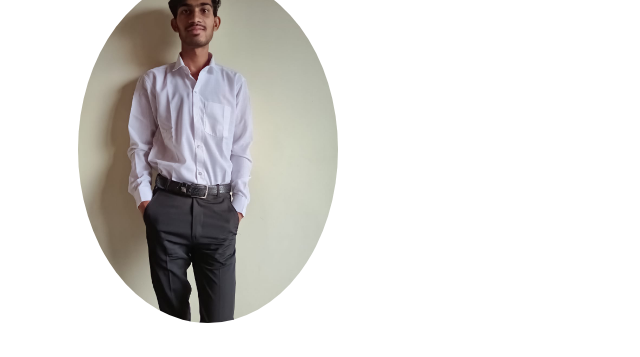
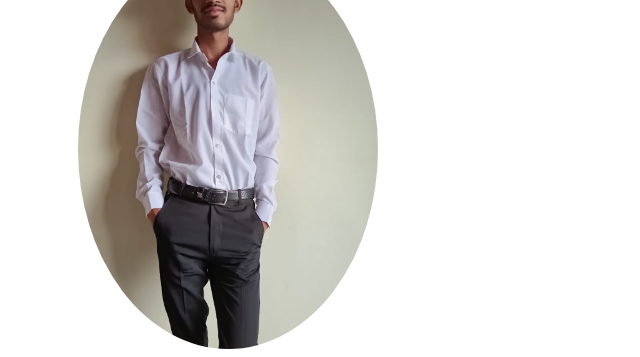
Before and after one commit to Shubhamtem2006/shubham-tembhre.github.io, a plain HTML site: page index.html in a window 1280 px wide. Shown: the top 357 px of the page, without its empty margins (309-949 px from the left). Drawn offline with Linux system fonts and the light colour scheme.

Commit message:
Update style.css

```diff
--- a/style.css
+++ b/style.css
@@ -189,8 +189,8 @@ h1 span{
 
 .img img{
   text-align: center;
-  fond-size:100px;
-  width:260px;
+  /* fond-size:100px; */
+  width:300px;
   border-radius:50%;
 }
 
```
